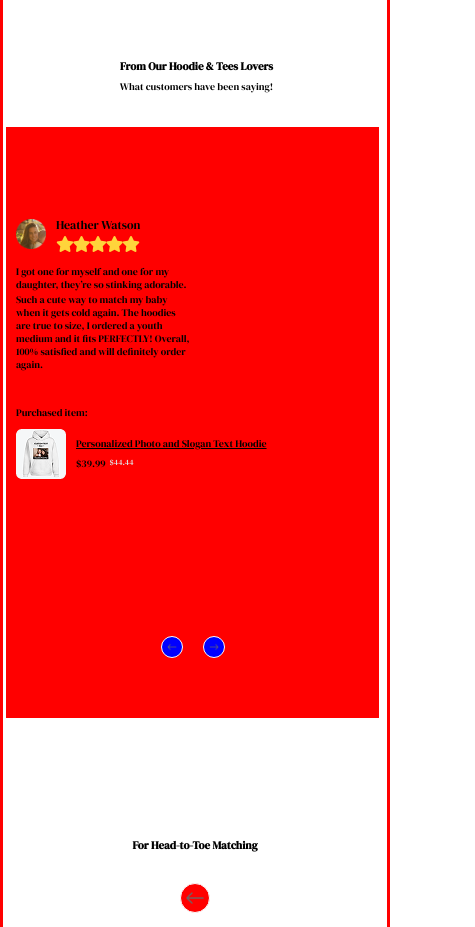
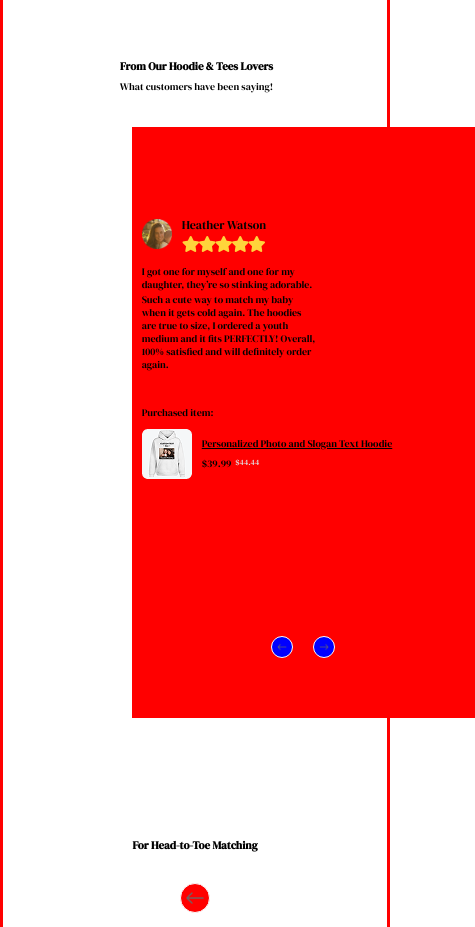
Before and after one commit to Sparks042/Hoodie_Purchase, a plain HTML site: page index.html in a window 390 px wide. Shown: the part 2880-3807 px from the top of the page, 475 px wide, since content can reach past the window. Drawn offline with Linux system fonts and the light colour scheme.

Commit message:
commiting

```diff
--- a/Css/index.css
+++ b/Css/index.css
@@ -738,8 +738,8 @@ hr{
     background-color: RED;
     height: 70vh;
     margin-top: 30px;
-    width: 98%;
-    /* margin-left: 33%; */
+    width: 90%;
+    margin-left: 33%;
 
 }
 h2{
```
